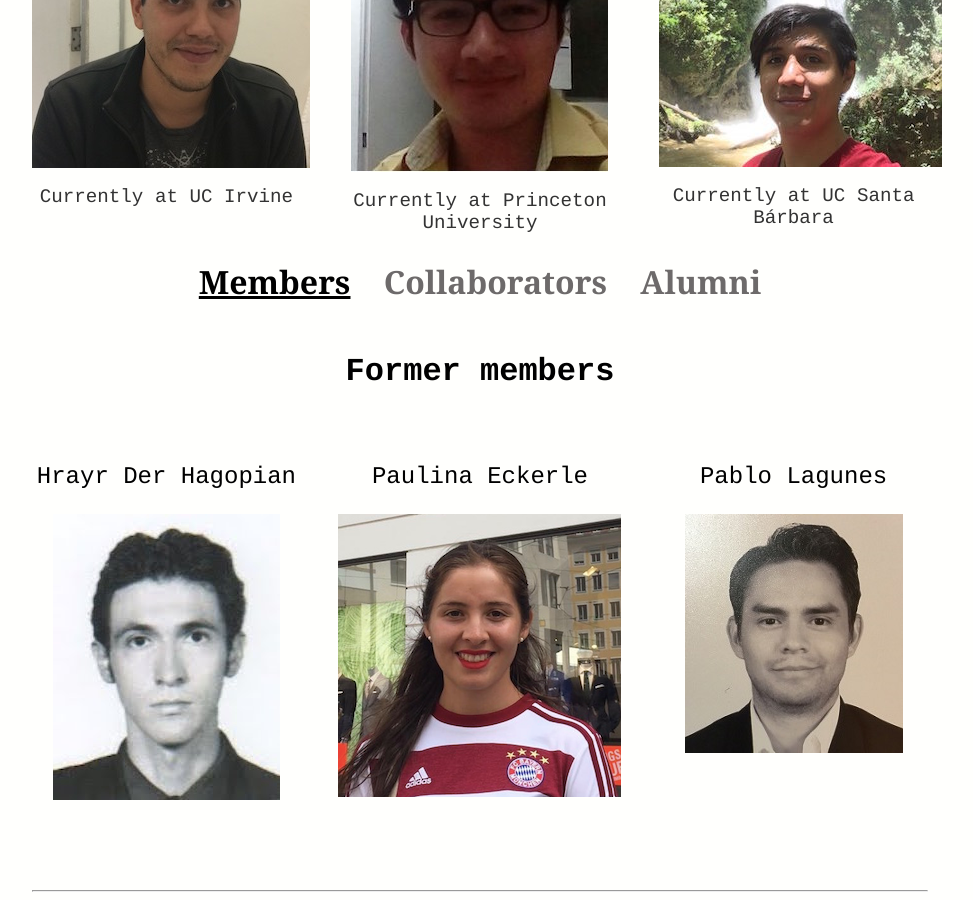
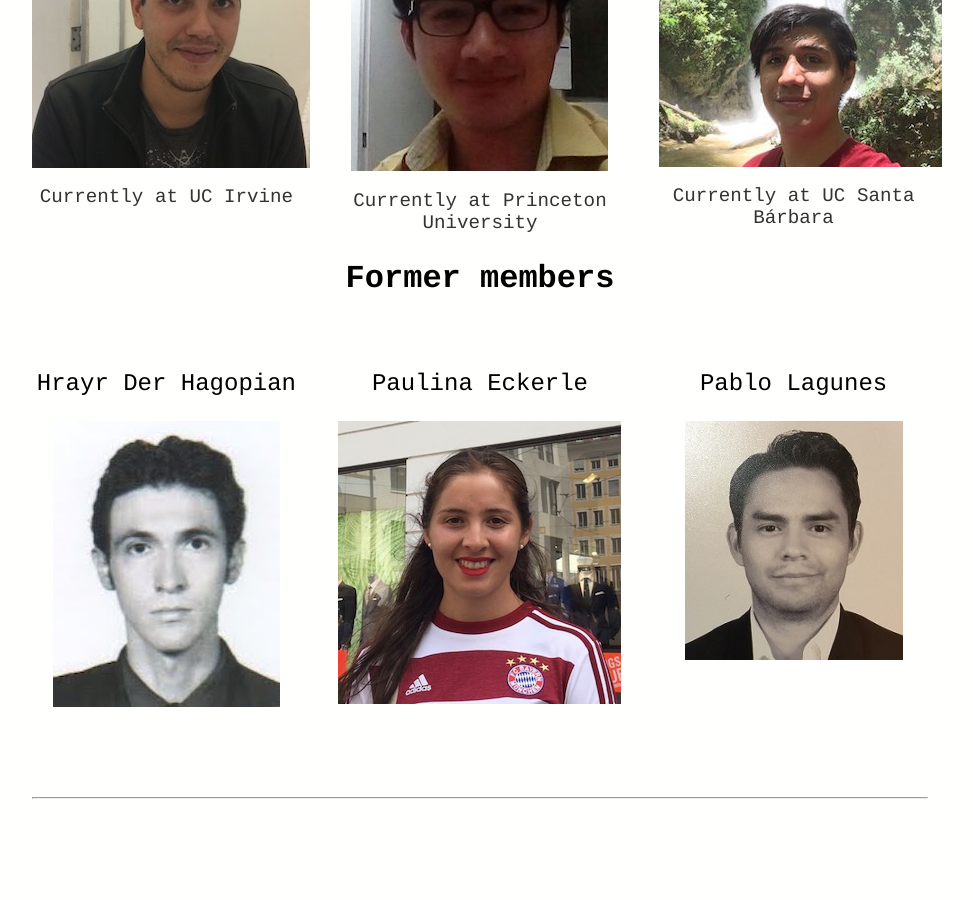
Before and after one commit to BouzasLab25/bouzaslab25.github.io, a Jekyll site: the page built from people/index.html, in a window 1280 px wide and 900 px high, scrolled down 2650 px. Shown: the whole window, without its empty margins (160-1133 px from the left). Built offline with Jekyll 4.4.1, drawn with Linux system fonts in a browser that asks for light colours.

Commit message:
Update index.html

```diff
--- a/people/index.html
+++ b/people/index.html
@@ -87,8 +87,7 @@
 	  <p class='text' style="text-align: center;">Currently at UC Santa Bárbara</p>
   </div>
 
-<h3 style="color:black;font-size: 2em;font-family:'Georgia';"><u>Members</u></a>&nbsp;&nbsp;&nbsp;&nbsp;<a href="/people/collaborators.html" style="color:#6d6a6a;font-size: 1em;font-family:'Georgia';">Collaborators</a>&nbsp;&nbsp;&nbsp;&nbsp;<a href="/people/alumni.html" style="color:#6d6a6a;font-size: 1em;font-family:'Georgia';">Alumni</a></h3>
-
+<hr class="style14">
 
 <h3>Former members</h3>
 
```
